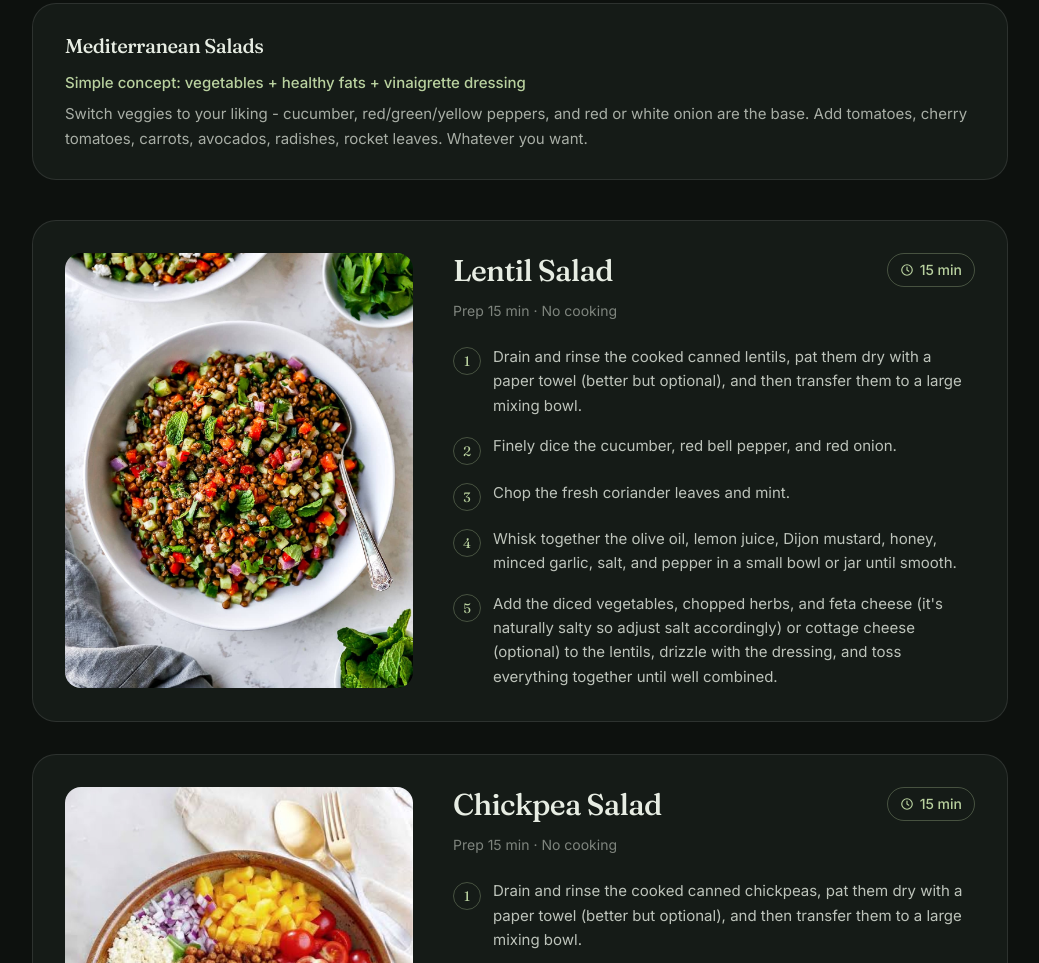
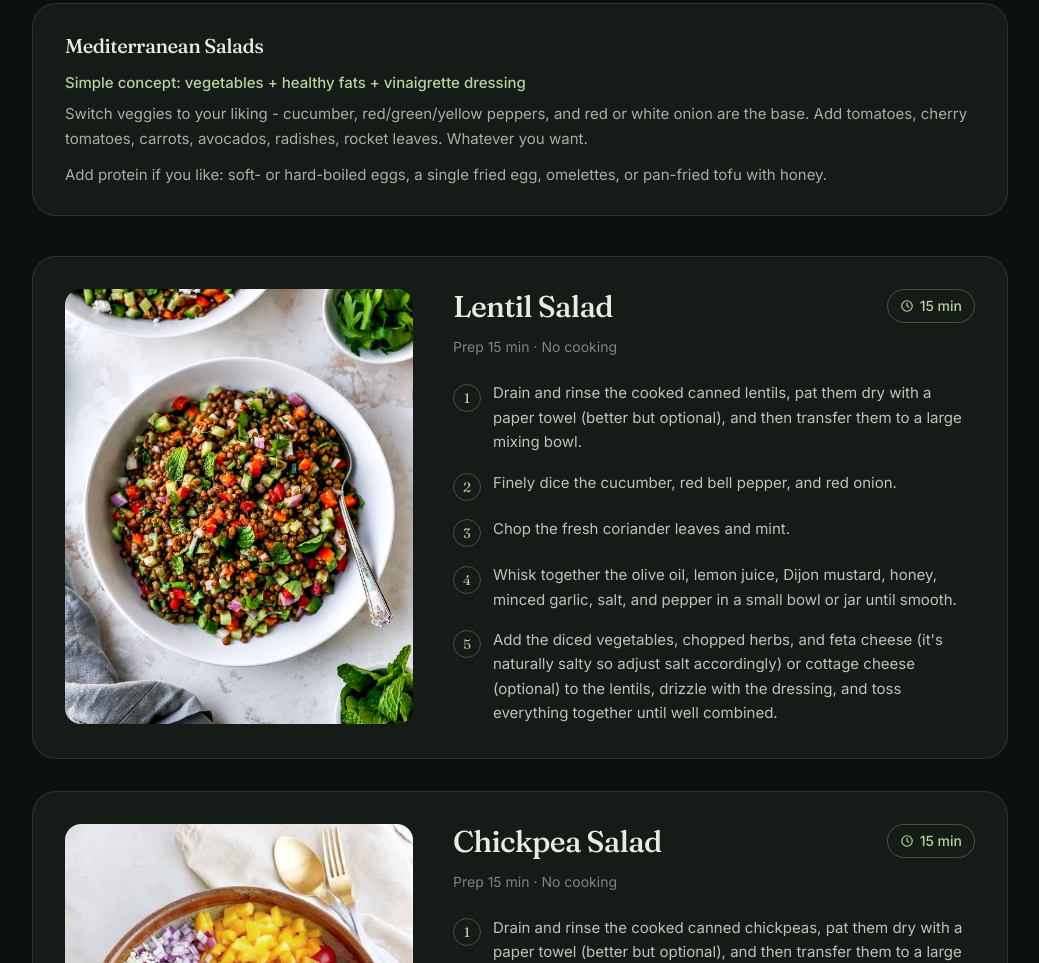
Before and after one commit to yogeshwar-chaudhari-20/recipes, a plain HTML site: page index.html in a window 1280 px wide. Shown: the part 766-1729 px from the top of the page, without its empty margins (120-1159 px from the left). Drawn offline with nearby package versions, Linux system fonts and the light colour scheme.

Commit message:
feat(recipes): add protein options to Mediterranean salads

```diff
--- a/index.html
+++ b/index.html
@@ -163,6 +163,7 @@
       <h2 class="font-display text-xl font-medium tracking-tight">Mediterranean Salads</h2>
       <p class="mt-3 text-[15px] font-medium text-sage">Simple concept: vegetables + healthy fats + vinaigrette dressing</p>
       <p class="mt-2 text-[15px] leading-relaxed text-ink/70">Switch veggies to your liking - cucumber, red/green/yellow peppers, and red or white onion are the base. Add tomatoes, cherry tomatoes, carrots, avocados, radishes, rocket leaves. Whatever you want.</p>
+      <p class="mt-3 text-[15px] leading-relaxed text-ink/70">Add protein if you like: soft- or hard-boiled eggs, a single fried egg, omelettes, or pan-fried tofu with honey.</p>
     </aside>
 
     <!-- ===== 2. LENTIL ===== -->
```
